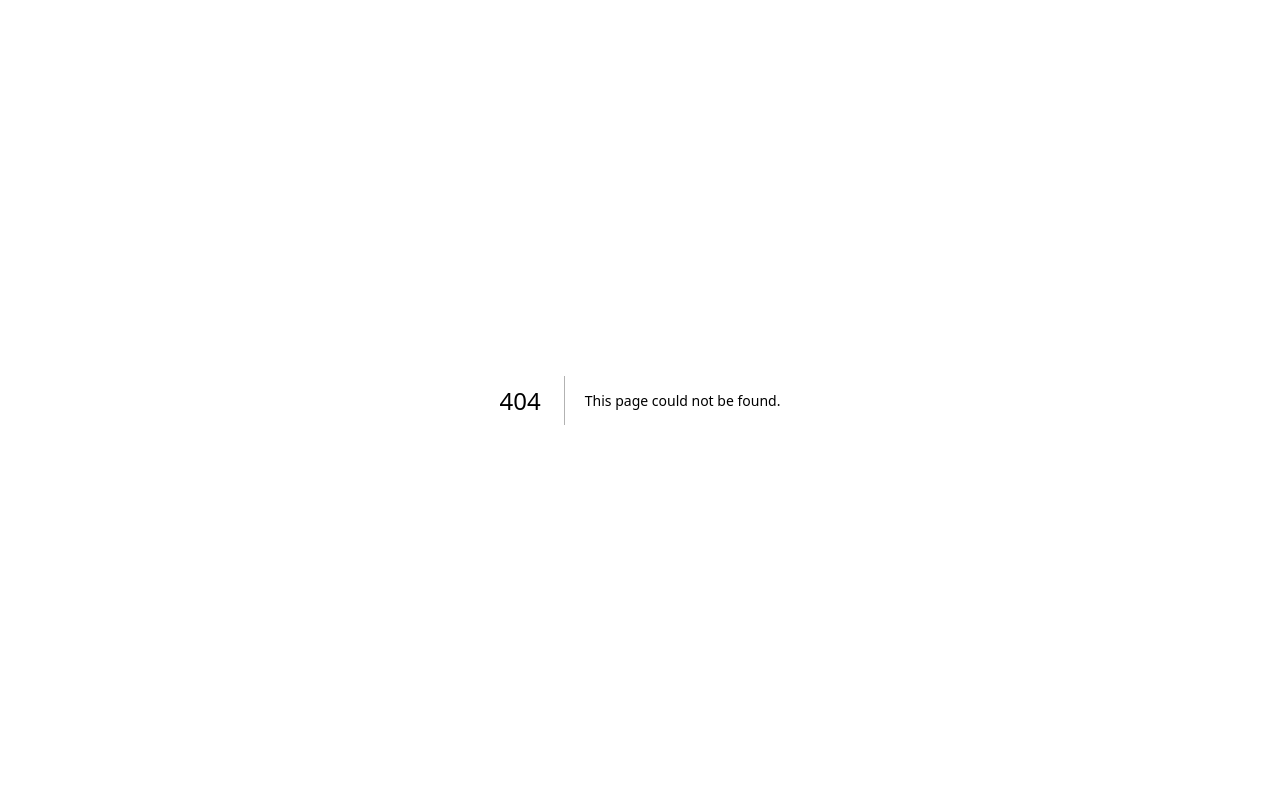
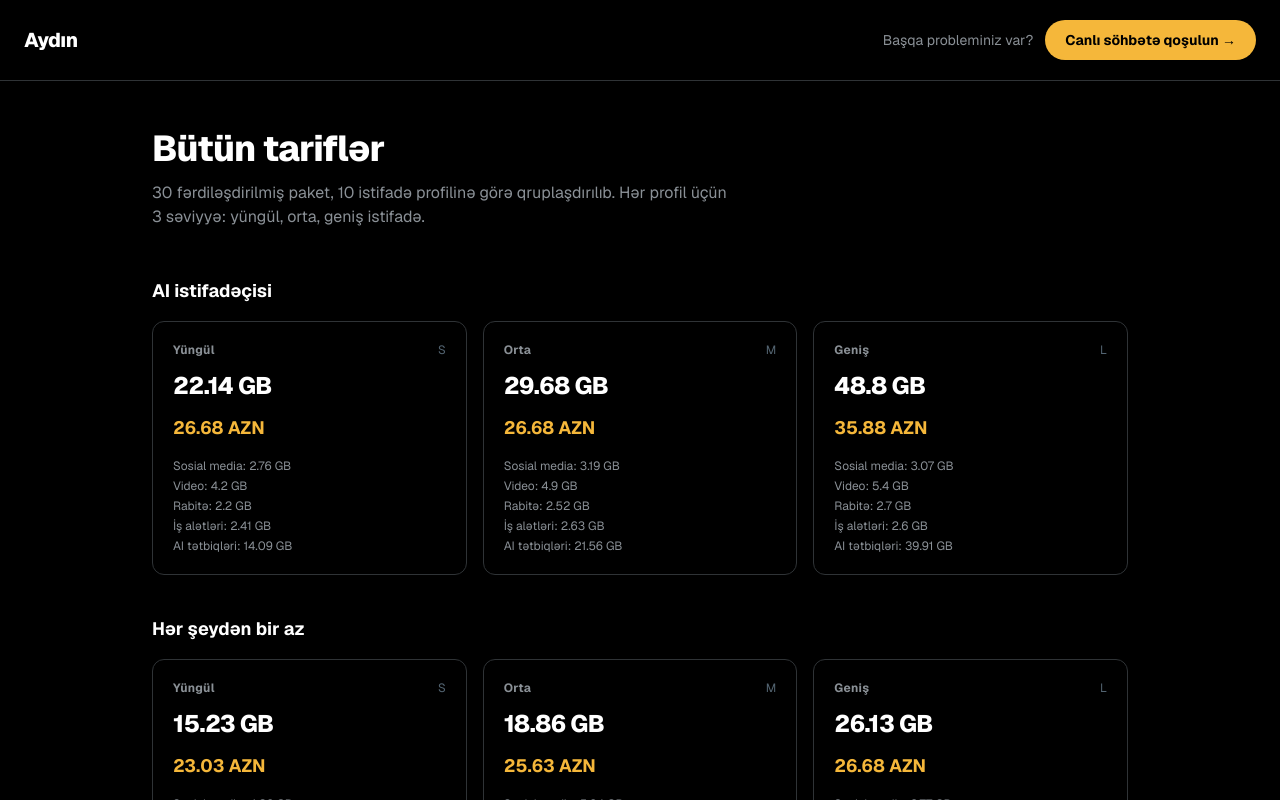
Before and after one commit to h4midAslan/aydin-neurobridge-hackathon, a Next.js app: page /paketler in a window 1280 px wide. Before the commit this address had no page. Shown: the top 800 px of the page. Built offline with nearby package versions, Linux system fonts and the light colour scheme.

Commit message:
feat: digit-formatted numbers in replies, standalone packages catalog page with matched recommendation

```diff
--- a/src/app/console/page.tsx
+++ b/src/app/console/page.tsx
@@ -1,6 +1,7 @@
 "use client";
 
 import { useEffect, useRef, useState } from "react";
+import Link from "next/link";
 import { initialBillState, type BillState, type Subscription } from "@/lib/mockBill";
 
 type ChatMessage = {
@@ -337,10 +338,18 @@ export default function AydinConsole() {
                 <p className="mt-1 truncate text-sm text-[#8a9096]" aria-live="polite">{status}</p>
               </div>
             </div>
-            <p className="shrink-0 text-sm tabular-nums text-[#8a9096]">
-              {resolved ? "Həll olundu — " : ""}
-              <span className="font-bold text-white">{mmss(elapsed)}</span>
-            </p>
+            <div className="flex items-center gap-3 shrink-0">
+              <p className="text-sm tabular-nums text-[#8a9096]">
+                {resolved ? "Həll olundu — " : ""}
+                <span className="font-bold text-white">{mmss(elapsed)}</span>
+              </p>
+              <Link
+                href="/paketler"
+                className="rounded-full border border-[#2f3336] px-3 py-1.5 text-xs font-bold text-[#8a9096] transition hover:border-[#f5b73a] hover:text-[#f5b73a]"
+              >
+                Tariflər
+              </Link>
+            </div>
           </header>
 
           {resolved && flaggedSub && (
--- a/src/app/page.tsx
+++ b/src/app/page.tsx
@@ -48,8 +48,11 @@ export default function LandingPage() {
 
       <div className="max-w-5xl mx-auto px-6">
         {/* Hero */}
-        <header className="pt-10 pb-2">
+        <header className="pt-10 pb-2 flex items-center justify-between">
           <span className="text-xl font-extrabold tracking-tight">Aydın</span>
+          <Link href="/paketler" className="text-sm text-[#8a9096] hover:text-white transition-colors">
+            Tariflər
+          </Link>
         </header>
 
         <section className="py-10 sm:py-16 grid sm:grid-cols-2 gap-10 items-center">
--- /dev/null
+++ b/src/app/paketler/page.tsx
@@ -0,0 +1,177 @@
+import Link from "next/link";
+import modelData from "@/lib/tariff/model_export.json";
+import { recommendPlan, cheapestExistingOffer } from "@/lib/tariff/recommend";
+import { demoUsageProfile } from "@/lib/usageProfile";
+
+type Pkg = {
+  persona: string;
+  tier: "S" | "M" | "L";
+  total_gb: number;
+  buckets_gb: Record<string, number>;
+  general_pool_gb: number;
+  price_azn: number;
+};
+
+const PERSONA_AZ: Record<string, string> = {
+  "Light user": "Minimal istifadəçi",
+  "Heavy Video streamer (YouTube)": "Video həvəskarı (YouTube)",
+  "Video streamer (Netflix)": "Video həvəskarı (Netflix)",
+  "Everyday all-rounder": "Hər şeydən bir az",
+  "Remote worker (Teams/Zoom)": "Uzaqdan işləyən",
+  "Social scroller (TikTok)": "Sosial media (TikTok)",
+  "Social scroller (Instagram)": "Sosial media (Instagram)",
+  Gamer: "Gamer",
+  "Messaging-first (WhatsApp)": "Mesajlaşma (WhatsApp)",
+  "AI power user": "AI istifadəçisi",
+};
+
+const BUCKET_AZ: Record<string, string> = {
+  social_media_gb: "Sosial media",
+  video_streaming_gb: "Video",
+  communication_gb: "Rabitə",
+  collaboration_gb: "İş alətləri",
+  ai_apps_gb: "AI tətbiqləri",
+  gaming_gb: "Oyun",
+};
+
+const TIER_LABEL: Record<string, string> = { S: "Yüngül", M: "Orta", L: "Geniş" };
+
+function groupByPersona(packages: Record<string, Pkg>) {
+  const groups: Record<string, Pkg[]> = {};
+  for (const pkg of Object.values(packages)) {
+    groups[pkg.persona] ??= [];
+    groups[pkg.persona].push(pkg);
+  }
+  for (const list of Object.values(groups)) {
+    list.sort((a, b) => ["S", "M", "L"].indexOf(a.tier) - ["S", "M", "L"].indexOf(b.tier));
+  }
+  return groups;
+}
+
+export default function PaketlerPage() {
+  const packages = (modelData as { packages: Record<string, Pkg> }).packages;
+  const groups = groupByPersona(packages);
+
+  const usage = demoUsageProfile();
+  const rec = recommendPlan(usage);
+  const recommended = "error" in rec ? null : rec;
+  const existing = recommended ? cheapestExistingOffer(recommended.totalGbUsed) : null;
+  const savings = recommended && existing ? Math.round((existing.priceAzn - recommended.package.priceAzn) * 100) / 100 : 0;
+
+  const dominantBucket = recommended
+    ? Object.entries(recommended.package.buckets).sort((a, b) => b[1] - a[1])[0]
+    : null;
+
+  return (
+    <div className="min-h-screen bg-black text-white [font-family:var(--font-geist-sans)]">
+      <header className="border-b border-[#2f3336] px-6 py-5 flex items-center justify-between flex-wrap gap-3">
+        <Link href="/" className="text-xl font-extrabold tracking-tight">
+          Aydın
+        </Link>
+        <div className="flex items-center gap-3">
+          <span className="text-sm text-[#8a9096] hidden sm:inline">Başqa probleminiz var?</span>
+          <Link
+            href="/console"
+            className="rounded-full bg-[#f5b73a] px-5 py-2.5 text-sm font-bold text-black transition hover:bg-[#ffc757]"
+          >
+            Canlı söhbətə qoşulun →
+          </Link>
+        </div>
+      </header>
+
+      <main className="max-w-5xl mx-auto px-6 py-12">
+        <h1 className="text-3xl sm:text-4xl font-extrabold tracking-tight">Bütün tariflər</h1>
+        <p className="mt-3 text-[#8a9096] max-w-xl">
+          30 fərdiləşdirilmiş paket, 10 istifadə profilinə görə qruplaşdırılıb. Hər profil üçün 3
+          səviyyə: yüngül, orta, geniş istifadə.
+        </p>
+
+        <div className="mt-12 flex flex-col gap-10">
+          {Object.entries(groups).map(([persona, tiers]) => (
+            <section key={persona}>
+              <h2 className="text-lg font-bold mb-4">{PERSONA_AZ[persona] ?? persona}</h2>
+              <div className="grid sm:grid-cols-3 gap-4">
+                {tiers.map((pkg) => (
+                  <div
+                    key={pkg.tier}
+                    className="rounded-xl border border-[#2f3336] p-5 flex flex-col gap-3 hover:border-[#536471] transition-colors"
+                  >
+                    <div className="flex items-center justify-between">
+                      <span className="text-xs font-bold tracking-wide text-[#8a9096]">
+                        {TIER_LABEL[pkg.tier]}
+                      </span>
+                      <span className="text-xs text-[#536471]">{pkg.tier}</span>
+                    </div>
+                    <div className="text-2xl font-extrabold tracking-tight">{pkg.total_gb} GB</div>
+                    <div className="text-lg font-bold text-[#f5b73a]">{pkg.price_azn} AZN</div>
+                    {Object.keys(pkg.buckets_gb).length > 0 && (
+                      <ul className="mt-1 flex flex-col gap-1 text-xs text-[#8a9096]">
+                        {Object.entries(pkg.buckets_gb).map(([k, v]) => (
+                          <li key={k}>
+                            {BUCKET_AZ[k] ?? k}: {v} GB
+                          </li>
+                        ))}
+                      </ul>
+                    )}
+                  </div>
+                ))}
+              </div>
+            </section>
+          ))}
+        </div>
+
+        {recommended && existing && (
+          <section className="mt-16 pt-10 border-t border-[#2f3336]">
+            <div className="rounded-2xl border border-[#f5b73a]/60 bg-[#f5b73a]/5 p-6 sm:p-8">
+              <div className="text-xs font-bold tracking-wide text-[#f5b73a] mb-2">
+                SİZİN ÜÇÜN ƏN YAXŞI SEÇİM
+              </div>
+              <h2 className="text-2xl sm:text-3xl font-extrabold tracking-tight">
+                {PERSONA_AZ[recommended.persona] ?? recommended.persona} — {TIER_LABEL[recommended.tier]}
+              </h2>
+              <div className="mt-4 flex items-baseline gap-4">
+                <span className="text-4xl font-extrabold tracking-tight">
+                  {recommended.package.totalGb} GB
+                </span>
+                <span className="text-2xl font-bold text-[#f5b73a]">
+                  {recommended.package.priceAzn} AZN
+                </span>
+              </div>
+
+              <ul className="mt-6 flex flex-col gap-2.5 text-sm text-[#e7e9ea]">
+                <li className="flex items-start gap-2">
+                  <span className="text-[#f5b73a] mt-0.5">✓</span>
+                  İstifadə profiliniz ({Math.round(recommended.confidence * 1000) / 10}% uyğunluq) real
+                  datanıza əsasən avtomatik müəyyən edilib.
+                </li>
+                {dominantBucket && (
+                  <li className="flex items-start gap-2">
+                    <span className="text-[#f5b73a] mt-0.5">✓</span>
+                    {dominantBucket[1]} GB xüsusi olaraq {(BUCKET_AZ[dominantBucket[0]] ?? dominantBucket[0]).toLowerCase()}{" "}
+                    üçün ayrılıb — ən çox istifadə etdiyiniz sahə.
+                  </li>
+                )}
+                <li className="flex items-start gap-2">
+                  <span className="text-[#f5b73a] mt-0.5">✓</span>
+                  Mövcud ən ucuz oxşar tarif {existing.priceAzn} AZN-dir
+                  {savings > 0 ? (
+                    <> — bu paketlə {savings} AZN qənaət edirsiniz.</>
+                  ) : savings < 0 ? (
+                    <> — bu konkret halda mövcud tarif {Math.abs(savings)} AZN daha sərfəlidir.</>
+                  ) : (
+                    <>.</>
+                  )}
+                </li>
+              </ul>
+
+              <p className="mt-6 text-xs text-[#536471]">
+                Qeyd: bu tövsiyə sintetik istifadə datasına və fərziyyələrə əsaslanan bir prototip
+                hesablamadır.
+              </p>
+            </div>
+          </section>
+        )}
+      </main>
+    </div>
+  );
+}
--- a/src/lib/systemPrompt.ts
+++ b/src/lib/systemPrompt.ts
@@ -19,5 +19,7 @@ TARİF TÖVSİYƏSİ: Əgər müştəri daha sərfəli/münasib tarif, paket ist
 
 Ton: nəzakətli, qısa, texniki jarqonsuz.
 
-FORMAT QAYDASI: Bu bir TELEFON ZƏNGİ transkriptidir, yazışma deyil. Heç vaxt markdown işlətmə — "**", "#", "-" siyahı işarələri, nömrələnmiş siyahılar YASAQDIR. Yalnız təbii, danışıq dilində cümlələr yaz, elə ki, səsli oxunsa təbii səslənsin. Rəqəmləri və adları sadəcə söz kimi yaz (məsələn "gündə otuz beş qəpik" və ya "0.35 AZN" — amma ** işarəsiz).
+FORMAT QAYDASI: Bu bir TELEFON ZƏNGİ transkriptidir, yazışma deyil. Heç vaxt markdown işlətmə — "**", "#", "-" siyahı işarələri, nömrələnmiş siyahılar YASAQDIR. Cümlələr təbii, danışıq dilində olsun.
+
+RƏQƏM QAYDASI: Bütün rəqəmləri RƏQƏMLƏ yaz, sözlə YOX — "0.35 AZN", "29.68 GB", "26.68 manat", "2.32 AZN qənaət" kimi. Heç vaxt "otuz beş qəpik" və ya "iyirmi doqquz tam altmış səkkiz" kimi sözlə yazma — bu, oxunması çətin və qarışıq olur. Rəqəm = rəqəm işarəsi, həmişə.
 `.trim();
```
